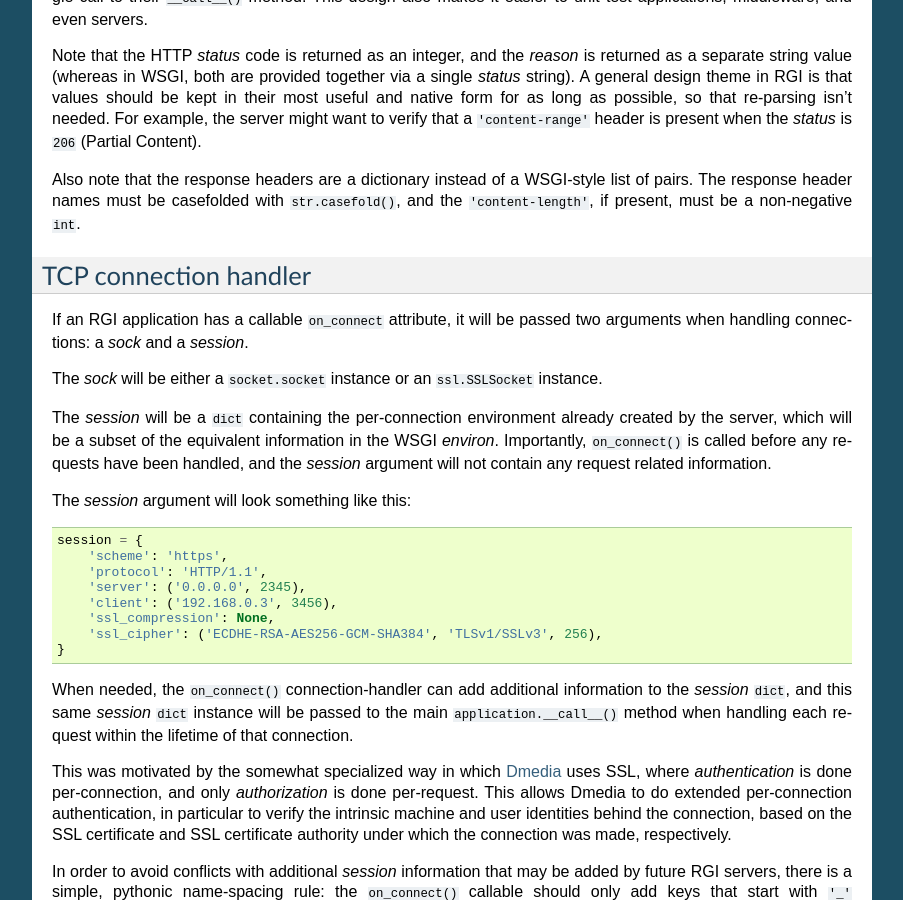
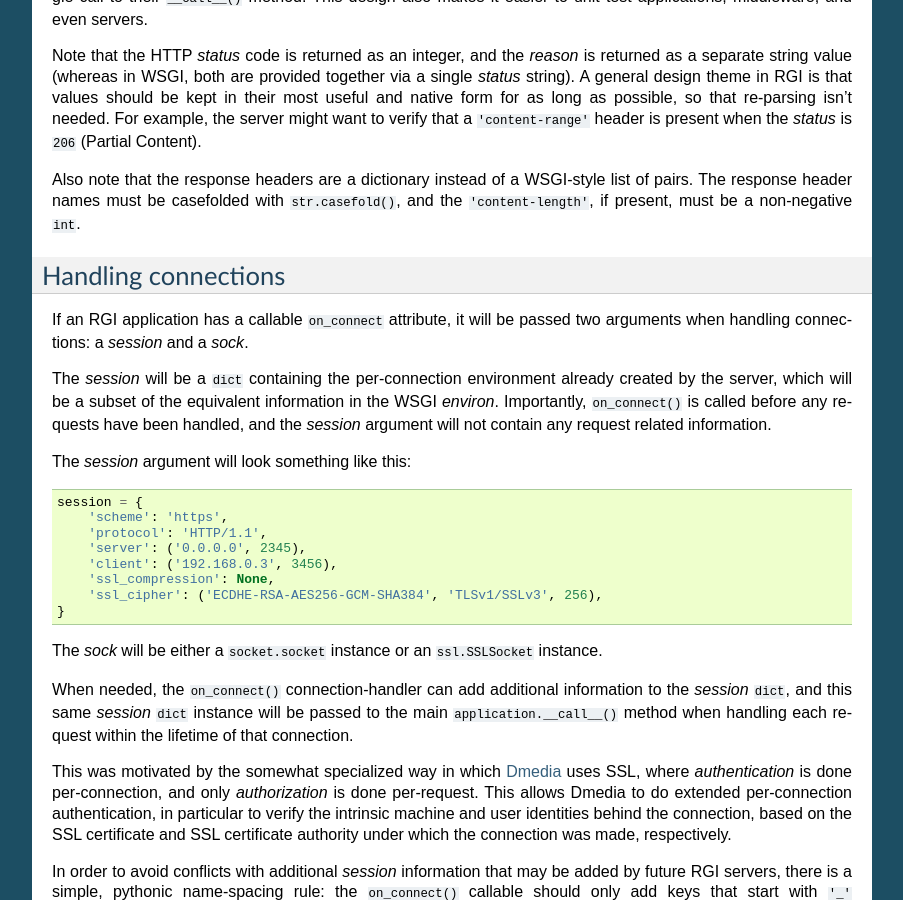
Before and after one commit to json420/degu, a Sphinx documentation site: the page built from doc/rgi.rst, in a window 1280 px wide and 900 px high, scrolled down 5094 px. Shown: the whole window, without its empty margins (198-1101 px from the left). Built offline with Sphinx 7.4.7, drawn with Linux system fonts in a browser that asks for light colours; some of the changed text lies outside the part shown.

Commit message:
rgi.rst: fix section on app.on_connect() that wasn't up-to-date with current API

```diff
--- a/doc/rgi.rst
+++ b/doc/rgi.rst
@@ -334,14 +334,11 @@ non-negative ``int``.
 
 
 
-TCP connection handler
-----------------------
+Handling connections
+--------------------
 
 If an RGI application has a callable ``on_connect`` attribute, it will be
-passed two arguments when handling connections: a *sock* and a *session*.
-
-The *sock* will be either a ``socket.socket`` instance or an ``ssl.SSLSocket``
-instance.
+passed two arguments when handling connections: a *session* and a *sock*.
 
 The *session* will be a ``dict`` containing the per-connection environment
 already created by the server, which will be a subset of the equivalent
```
Also changed, not shown: other parts of doc/rgi.rst (+3 -0 lines).
